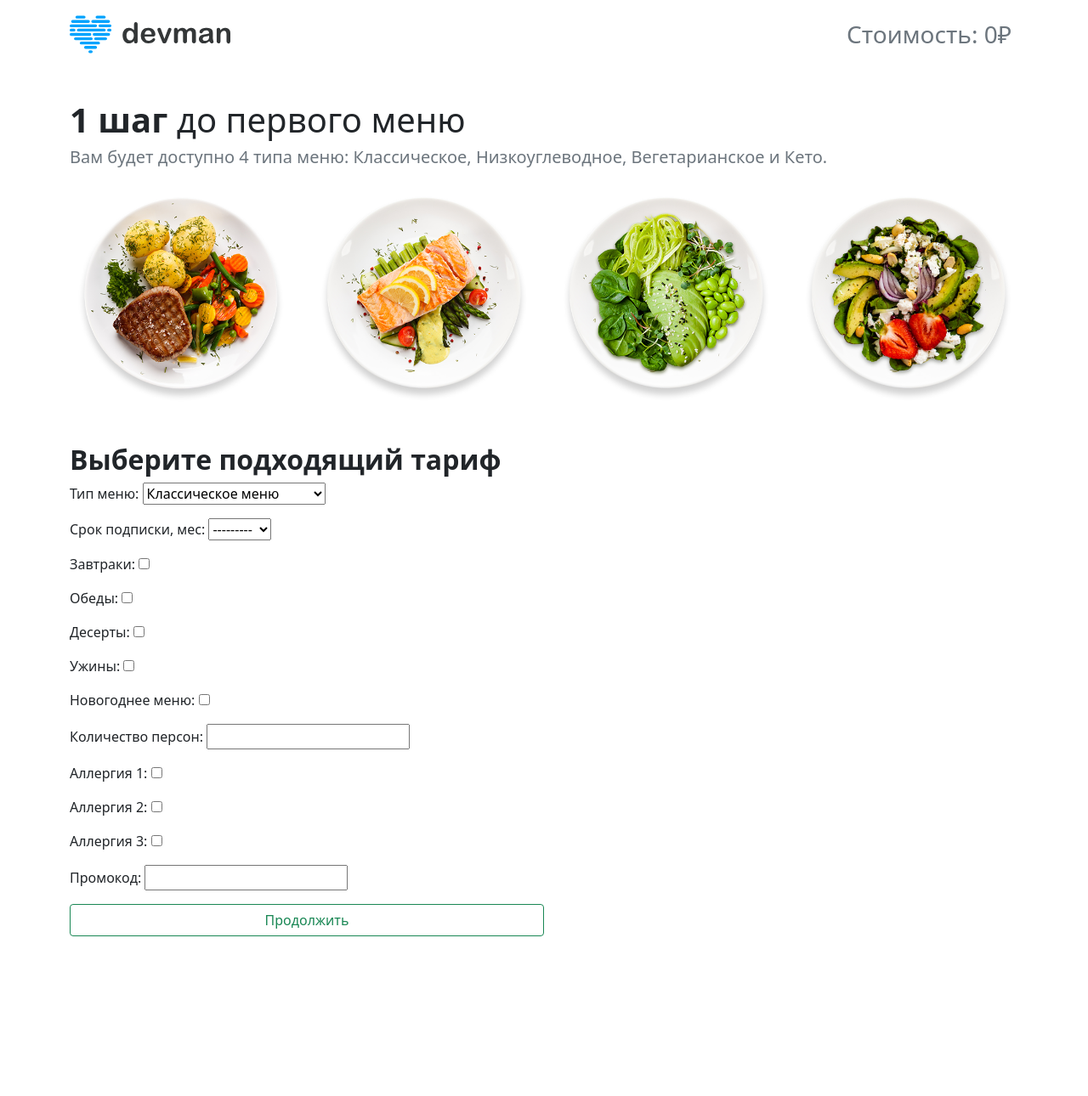
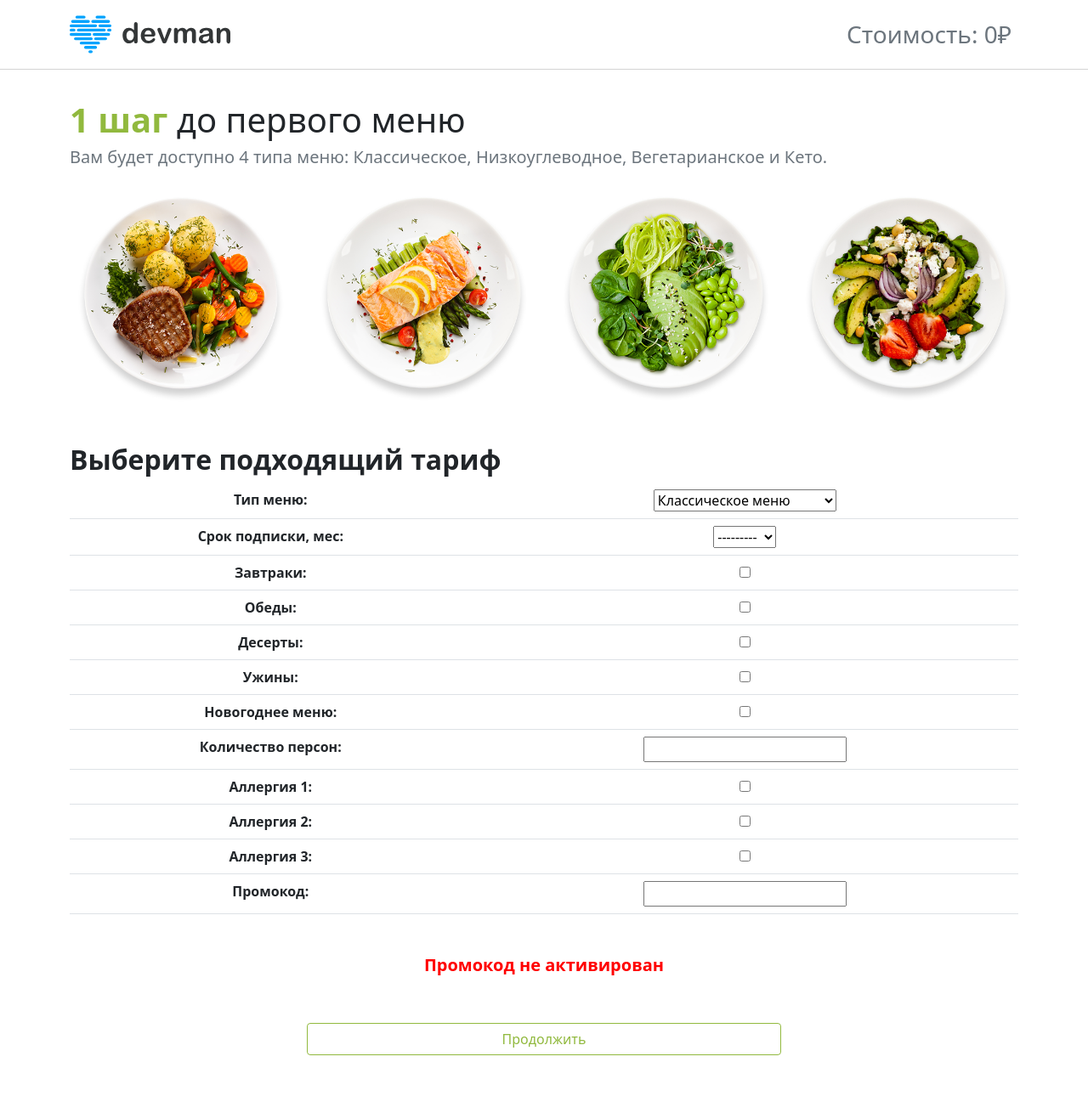
Before and after one commit to 949027/food-plan, a Django app: page /food/order/ in a window 1280 px wide. Shown: the whole page at 85% size. Before the commit the page ends 1102 px from the top, so only its background shows below. Run offline with Django 4.2, Linux system fonts and the light colour scheme; the visitor is signed in with stand-in values (Sample User, id 1); parts of the project's set-up code (start-up, migrations or seed data) failed here and were passed over.

Commit message:
Layout fixed. Added promocode

```diff
--- a/templates/order.html
+++ b/templates/order.html
@@ -1,13 +1,13 @@
 <!DOCTYPE html>
-<html lang="en">
+<html lang="en"><head>
 {% load static %}
-<head>
+
     <meta charset="UTF-8">
     <meta http-equiv="X-UA-Compatible" content="IE=edge">
     <meta name="viewport" content="width=device-width, initial-scale=1.0">
     <link href="https://cdn.jsdelivr.net/npm/bootstrap@5.0.2/dist/css/bootstrap.min.css" rel="stylesheet"
         integrity="sha384-EVSTQN3/azprG1Anm3QDgpJLIm9Nao0Yz1ztcQTwFspd3yD65VohhpuuCOmLASjC" crossorigin="anonymous">
-    <link rel="stylesheet" href="style.css">
+    <link rel="stylesheet" href="{% static 'style.css' %}">
     <title>Foodplan 2021 - Меню на неделю FOODPLAN</title>
 </head>
 <body>
@@ -47,12 +47,24 @@
                 </div>
                 <h2><strong>Выберите подходящий тариф</strong></h2>
 
-                {% block content %}
-                    <form method="POST" class="post-form">{% csrf_token %}
-                    {{ form.as_p }}
+
+                    <form method="POST">{% csrf_token %}
+                        <table class="table text-center text-truncate mb-5">
+                    {{ form.as_table }}
+                        </table>
+                        <div class="d-flex justify-content-center my-5">
+                         {% if promo_code %}
+                        <h5><strong>Промокод активирован</strong></h5>
+                        {% else %}
+                        <h5><strong><font color="red">Промокод не активирован</font></strong></h5>
+                        {% endif %}
+                        </div>
+                         <div class="d-flex justify-content-center my-5">
+
                         <button type="submit" class="save btn btn-outline-success foodplan_green foodplan__border_green w-50">Продолжить</button>
+                         </div>
                     </form>
-                {% endblock %}
+
 
                     <script>
                         document.getElementById('btnContinue').addEventListener('click', () => {
@@ -60,10 +72,11 @@
                         })
                     </script>
                 </div>
-            </div>
+
         </section>
     </main>
     <script src="https://cdn.jsdelivr.net/npm/bootstrap@5.0.2/dist/js/bootstrap.bundle.min.js"
         integrity="sha384-MrcW6ZMFYlzcLA8Nl+NtUVF0sA7MsXsP1UyJoMp4YLEuNSfAP+JcXn/tWtIaxVXM"
         crossorigin="anonymous"></script>
 </body>
+</html>
```
